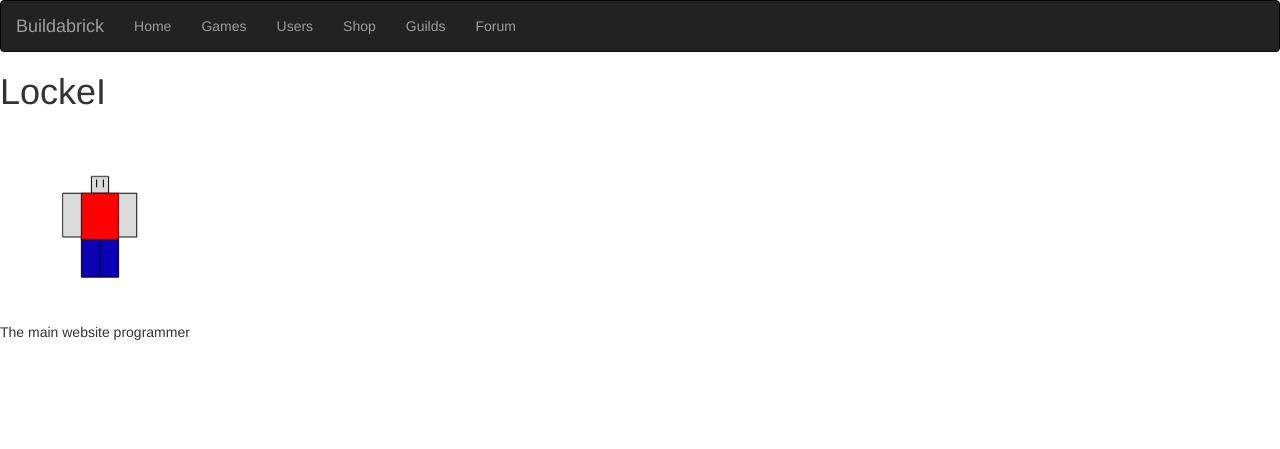
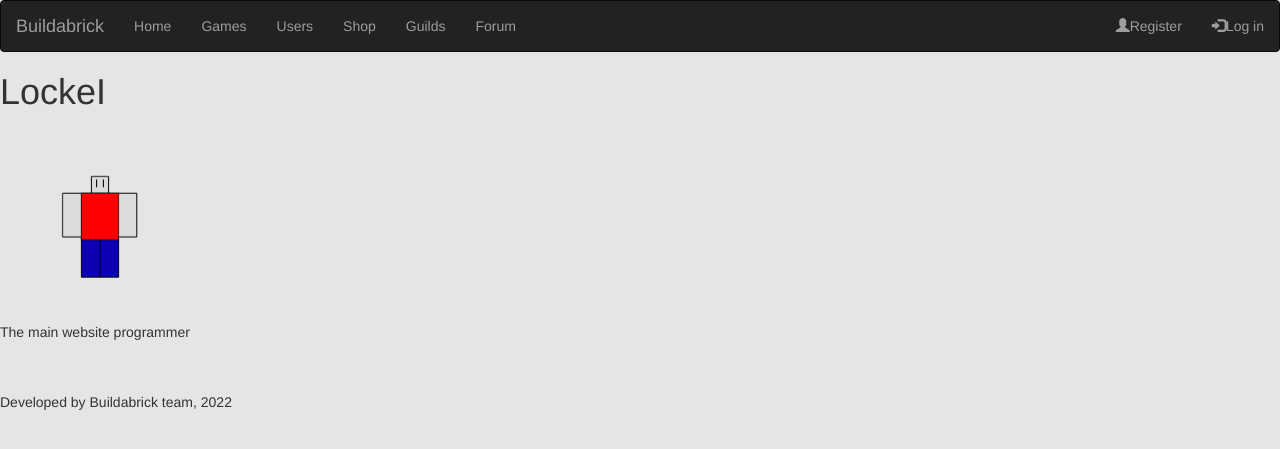
Before and after one commit to nikitundrik/djablox, a Django app: page /user/3 in a window 1280 px wide. Shown: the top 449 px of the page. Run offline with Django 3.2, Linux system fonts and the light colour scheme; data comes from the database, SQL or seed files in the repository; both versions use the stored data as it was after the commit; parts of the project's set-up code (start-up, migrations or seed data) failed here and were passed over; some libraries are stand-ins or nearby versions.

Commit message:
Updated the HTML pages

```diff
--- a/buildabrick/settings.py
+++ b/buildabrick/settings.py
@@ -25,7 +25,7 @@ SECRET_KEY = ')!%!9b2^v4%jiuz(#8@#j3iu6g43^8!72im-)z6+h)+ei0$_ty'
 # SECURITY WARNING: don't run with debug turned on in production!
 DEBUG = True
 
-ALLOWED_HOSTS = []
+# ALLOWED_HOSTS = ['buildabrick.loca.lt']
 
 
 # Application definition
--- a/website/templates/base.html
+++ b/website/templates/base.html
@@ -2,11 +2,18 @@
 <html>
     <head>
         <title>{% block title %}{% endblock %} - Buildabrick</title>
+        <meta charset="utf-8">
+        <meta name="viewport" content="width=device-width, initial-scale=1">
         <link rel="stylesheet" href="https://maxcdn.bootstrapcdn.com/bootstrap/3.4.1/css/bootstrap.min.css">
         <script src="https://ajax.googleapis.com/ajax/libs/jquery/3.6.0/jquery.min.js"></script>
         <script src="https://maxcdn.bootstrapcdn.com/bootstrap/3.4.1/js/bootstrap.min.js"></script>
     </head>
     <body>
+        <style>
+            body {
+                background-color: #e5e5e5;
+            }
+        </style>
         <nav class="navbar navbar-inverse">
             <div class="container-fluid">
                 <div class="navbar-header">
@@ -20,9 +27,30 @@
                     <li><a href="/guilds">Guilds</a></li>
                     <li><a href="/forum">Forum</a></li>
                 </ul>
+                <ul class="nav navbar-nav navbar-right">
+                    {% if user.is_authenticated %}
+                    <li><a href='/logout'><span class="glyphicon glyphicon-log-out"></span>Log out</a></li>
+                    {% else %}
+                    <li><a href='/register'><span class="glyphicon glyphicon-user"></span>Register</a></li>
+                    <li><a href='/login'><span class="glyphicon glyphicon-log-in"></span>Log in</a></li>
+                    {% endif %}
+                </ul>
             </div>
         </nav>
+        {% if user.is_authenticated %}
+        <nav class="navbar navbar-inverse">
+            <div class="container-fluid">
+                <ul class="nav navbar-nav">
+                    <li><a href='user/{{ user.id }}'>Profile</a></li>
+                    <li><a href='friends'>Friends</a></li>
+                    <li><a href='messages'>Messages</a></li>
+                </ul>
+            </div>
+        </nav>
+        {% endif %}
         {% block content %}
         {% endblock %}
+        <br><br>
+        <p>Developed by Buildabrick team, 2022</p>
     </body>
 </html>
--- a/website/templates/website/home.html
+++ b/website/templates/website/home.html
@@ -3,11 +3,9 @@
 {% block content %}
 {% if user.is_authenticated %}
 <h1>Hello, {{ user.username }}!</h1>
-<a href='/logout'>Log out</a>
 {% else %}
 <h1>Welcome to Buildabrick!</h1>
 <p>Buildabrick is a community where you can create games, socialize and more!</p>
-<p><a href='/register'>Consider registering</a> or <a href='/login'>Log in</a></p>
 {% endif %}
 <p>The website is in development, while you wait, check out <a href='/blog'>our blog</a> and <a href='https://discord.gg/F4Wyr4eGXF'>our Discord server</a></p>
 {% endblock %}
--- a/website/templates/website/user.html
+++ b/website/templates/website/user.html
@@ -1,8 +1,8 @@
 {% extends 'base.html' %}
 {% load static %}
-{% block title %}{{ user.username }}{% endblock %}
+{% block title %}{{ user1.username }}{% endblock %}
 {% block content %}
-<h1>{{ user.username }}</h1>
+<h1>{{ user1.username }}</h1>
 <img src="{% static "website/player.png" %}" width="200" height="200">
-<p>{{ user.description }}</p>
+<p>{{ user1.description }}</p>
 {% endblock %}
--- a/website/views.py
+++ b/website/views.py
@@ -22,7 +22,7 @@ def games(request):
 
 def user(request, user_id):
     user = User.objects.get(pk=user_id)
-    context = {'user': user}
+    context = {'user1': user}
     return render(request, 'website/user.html', context)
 
 
```
Also changed, not shown: db.sqlite3.
